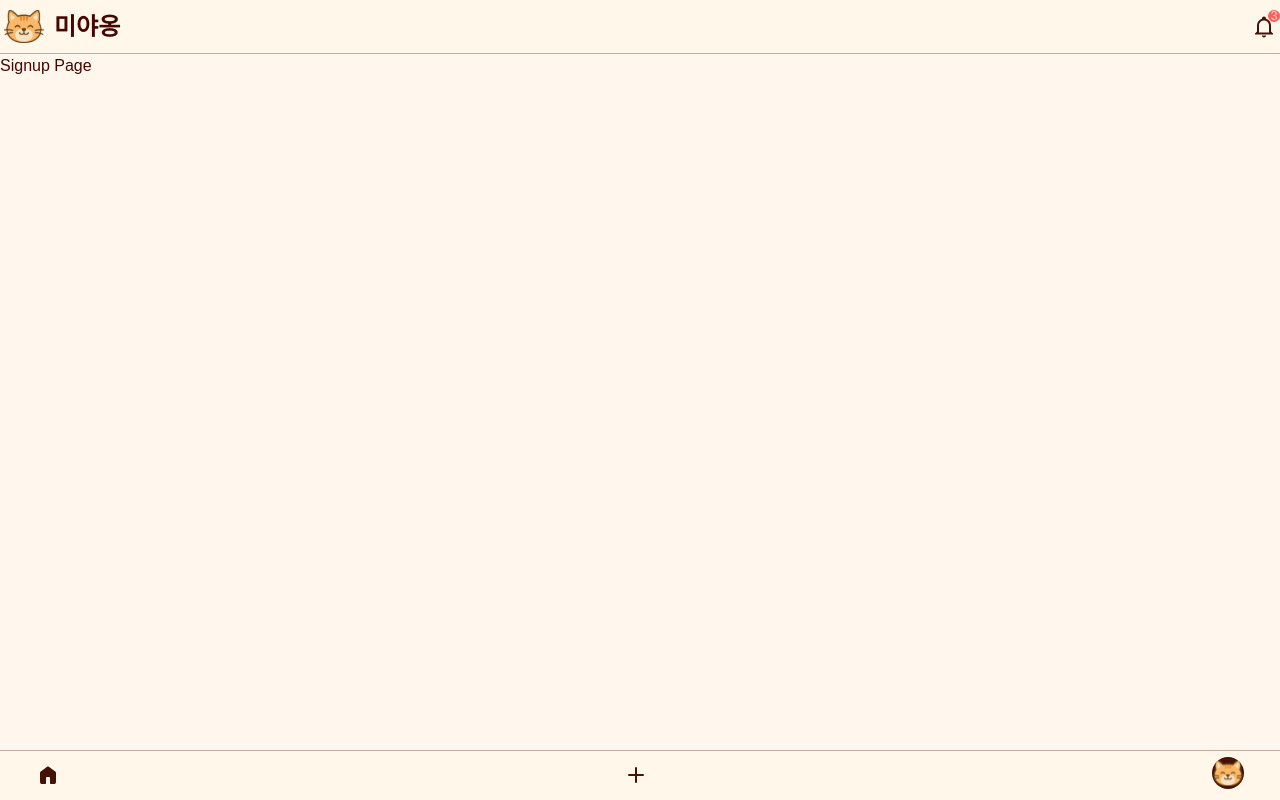
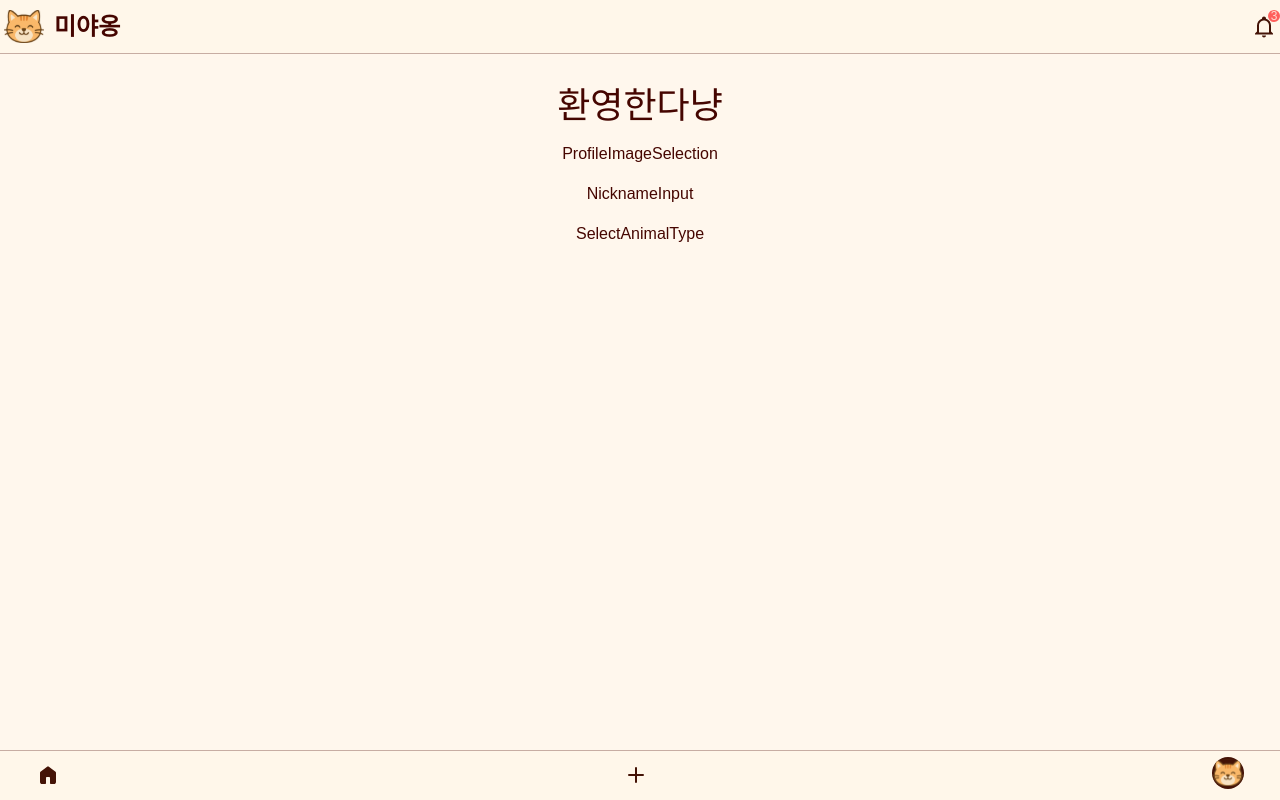
Before and after one commit to 100-hours-a-week/9_meow_fe, a React (Vite) app: page /signup in a window 1280 px wide. Built offline with nearby package versions, Linux system fonts and the light colour scheme; no server answers; a web font is replaced by a local one.

Commit message:
feat: 회원가입 form 컴포넌트 구조
- SignupForm 컴포넌트의 구조를 잡음

```diff
--- a/src/app/signup/SignupPage.tsx
+++ b/src/app/signup/SignupPage.tsx
@@ -1,3 +1,5 @@
+import { SignupForm } from "@/components/pages";
+
 export default function SignupPage() {
-  return <div>Signup Page</div>;
+  return <SignupForm />;
 }
--- /dev/null
+++ b/src/components/pages/MemberForm/NicknameInput.tsx
@@ -0,0 +1,3 @@
+export default function NicknameInput() {
+  return <div>NicknameInput</div>;
+}
--- /dev/null
+++ b/src/components/pages/MemberForm/ProfileImageSelection.tsx
@@ -0,0 +1,3 @@
+export default function ProfileImageSelection() {
+  return <div>ProfileImageSelection</div>;
+}
--- /dev/null
+++ b/src/components/pages/MemberForm/SelectAnimalType.tsx
@@ -0,0 +1,3 @@
+export default function SelectAnimalType() {
+  return <div>SelectAnimalType</div>;
+}
--- /dev/null
+++ b/src/components/pages/MemberForm/SignupForm.tsx
@@ -0,0 +1,20 @@
+import { useState } from "react";
+import NicknameInput from "./NicknameInput";
+import ProfileImageSelection from "./ProfileImageSelection";
+import SelectAnimalType from "./SelectAnimalType";
+
+export default function SignupForm() {
+  const [selectedImage, setSelectedImage] = useState<File | null>(null);
+
+  return (
+    <div className="flex flex-col gap-4 items-center pt-8">
+      <h2 className="text-4xl">환영한다냥</h2>
+      <ProfileImageSelection
+        selectedImage={selectedImage}
+        setSelectedImage={setSelectedImage}
+      />
+      <NicknameInput />
+      <SelectAnimalType />
+    </div>
+  );
+}
--- a/src/components/pages/index.tsx
+++ b/src/components/pages/index.tsx
@@ -1,2 +1,3 @@
 export { default as CreatePostForm } from "./PostForm/CreatePostForm";
 export { default as ImageCarousel } from "./PostDetail/ImageCarousel";
+export { default as SignupForm } from "./MemberForm/SignupForm";
```
